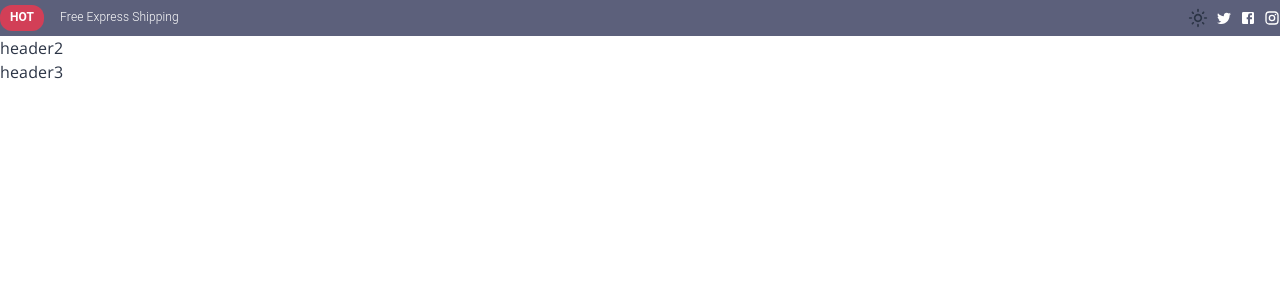
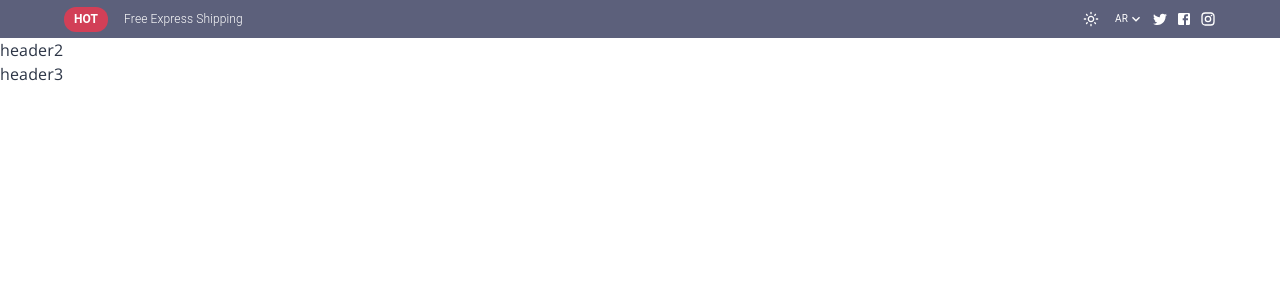
Before and after one commit to DoaaOsamaK/Ecommerce, a React (Vite) app: page / in a window 1280 px wide. Shown: the top 300 px of the page. Built offline with nearby package versions, Linux system fonts and the light colour scheme.

Commit message:
header1 language list as decoration is done

```diff
--- a/src/components/header/header1.jsx
+++ b/src/components/header/header1.jsx
@@ -1,10 +1,28 @@
 import React, { useContext } from "react";
 import { ColorModeContext } from "../../Theme.jsx";
-import { Box, IconButton, Stack, Typography, useTheme } from "@mui/material";
-import { DarkModeOutlined, LightModeOutlined } from "@mui/icons-material";
+import {
+  Box,
+  Container,
+  IconButton,
+  Stack,
+  Typography,
+  useTheme,
+} from "@mui/material";
+import {
+  DarkModeOutlined,
+  ExpandMore,
+  LightModeOutlined,
+} from "@mui/icons-material";
 import TwitterIcon from "@mui/icons-material/Twitter";
 import FacebookIcon from "@mui/icons-material/Facebook";
 import InstagramIcon from "@mui/icons-material/Instagram";
+import List from "@mui/material/List";
+import ListItemButton from "@mui/material/ListItemButton";
+import ListItemText from "@mui/material/ListItemText";
+import MenuItem from "@mui/material/MenuItem";
+import Menu from "@mui/material/Menu";
+
+const options = ["EN", "AR"];
 
 const Header1 = () => {
   const colorMode = useContext(ColorModeContext);
@@ -16,12 +34,29 @@ const Header1 = () => {
     colorMode.toggleColorMode();
   };
 
+  const [anchorEl, setAnchorEl] = React.useState(null);
+  const [selectedIndex, setSelectedIndex] = React.useState(1);
+  const open = Boolean(anchorEl);
+  const handleClickListItem = (event) => {
+    setAnchorEl(event.currentTarget);
+  };
+
+  const handleMenuItemClick = (event, index) => {
+    setSelectedIndex(index);
+    setAnchorEl(null);
+  };
+
+  const handleClose = () => {
+    setAnchorEl(null);
+  };
+
   return (
     <Box
       sx={{
         bgcolor: "#5c607b",
       }}
     >
+      <Container>
         <Stack direction={"row"} alignItems={"center"}>
           {/* hot */}
           <Typography
@@ -38,7 +73,6 @@ const Header1 = () => {
           >
             HOT
           </Typography>
-
 
           {/* offer statment  */}
           <Typography
@@ -59,16 +93,57 @@ const Header1 = () => {
           <div>
             {theme.palette.mode === "light" ? (
               <IconButton onClick={handleClick} color="inherit">
-              <LightModeOutlined fontSize="small" />
+                <LightModeOutlined sx={{ fontSize: "16px", color: "#fff" }} />
               </IconButton>
             ) : (
               <IconButton onClick={handleClick} color="inherit">
-              <DarkModeOutlined fontSize="small" />
+                <DarkModeOutlined sx={{ fontSize: "16px", color: "#fff" }} />
               </IconButton>
             )}
           </div>
 
-
+          {/* languages */}
+          <List component="nav" aria-label="Device settings"
+          sx={{ p: 0, m: 0 }}>
+            <ListItemButton
+              id="lock-button"
+              aria-haspopup="listbox"
+              aria-controls="lock-menu"
+              aria-label="when device is locked"
+              aria-expanded={open ? "true" : undefined}
+              onClick={handleClickListItem}
+              sx={{ "&:hover": { courser: "pointer" }, px: 1 }}
+            >
+              <ListItemText
+                sx={{
+                  ".MuiTypography-root": { fontSize: "10px", color: "#fff" },
+                }}
+                secondary={options[selectedIndex]}
+              />
+              <ExpandMore sx={{ fontSize: "16px", color: "#fff" }} />
+            </ListItemButton>
+          </List>
+          <Menu
+            id="lock-menu"
+            anchorEl={anchorEl}
+            open={open}
+            onClose={handleClose}
+            MenuListProps={{
+              "aria-labelledby": "lock-button",
+              role: "listbox",
+            }}
+          >
+            {options.map((option, index) => (
+              <MenuItem
+                sx={{ fontSize: "11px", p: "3px 10px", minHeight: "10px" }}
+                key={option}
+                selected={index === selectedIndex}
+                onClick={(event) => handleMenuItemClick(event, index)}
+              >
+                {option}
+              </MenuItem>
+            ))}
+          </Menu>
 
           {/* icons */}
           <TwitterIcon
@@ -90,11 +165,10 @@ const Header1 = () => {
               color: "#fff",
             }}
           />
-
         </Stack>
+      </Container>
     </Box>
   );
 };
 
-
 export default Header1;
```
Lines whose indentation alone changed are shown as unchanged.
